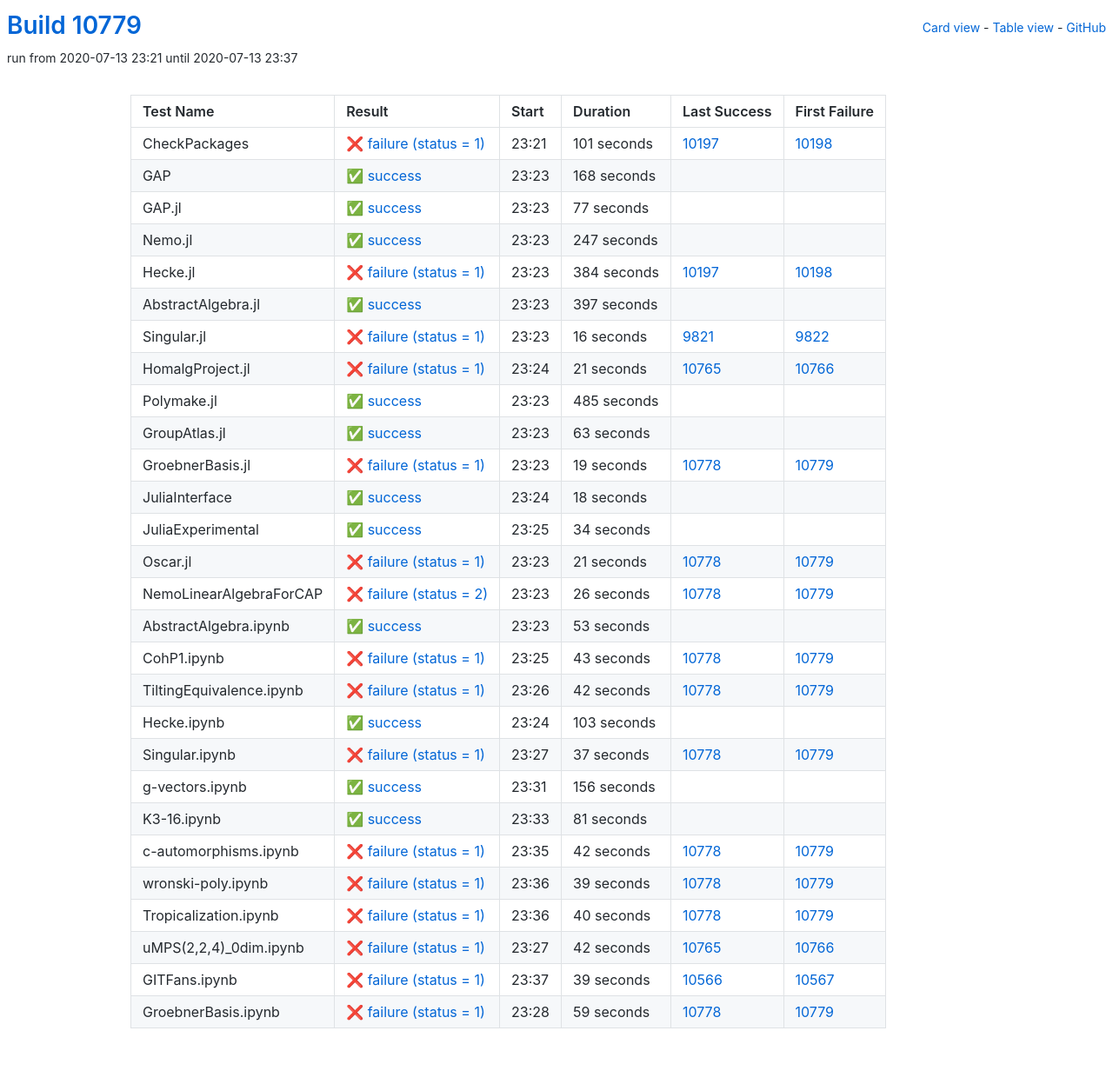
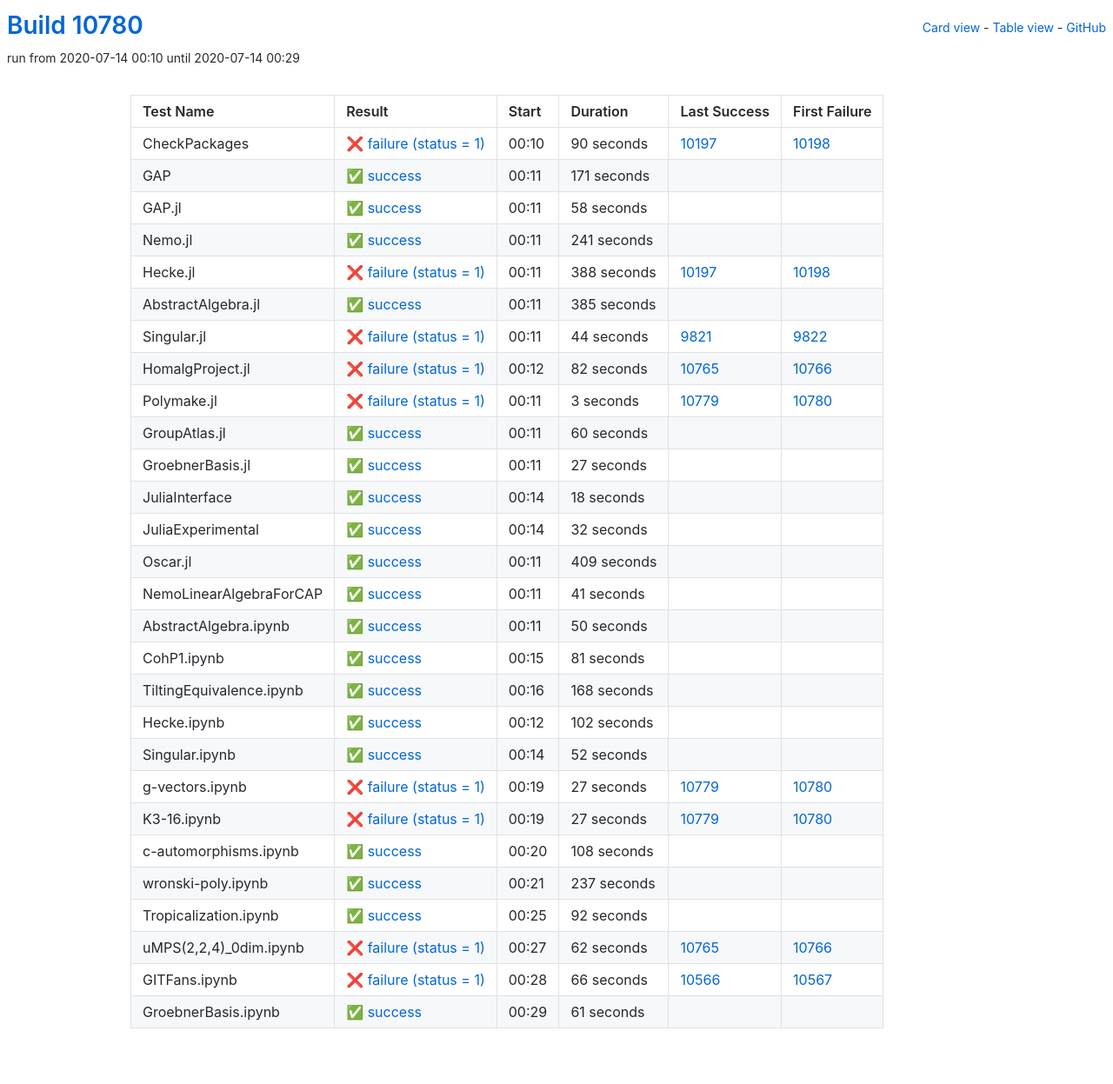
Before and after one commit to oscar-system/oscar-ci-status, a Jekyll site: the page built from table.html, in a window 1280 px wide. Shown: the whole page at 87% size. Built offline with Jekyll 4.4.1, drawn with Linux system fonts in a browser that asks for light colours.

Commit message:
Build #10780

```diff
--- a/_data/ci.yml
+++ b/_data/ci.yml
@@ -1,6 +1,6 @@
 ---
-build: 10779
-build_url: https://oscarci.mathematik.uni-kl.de/job/oscar/10779/
+build: 10780
+build_url: https://oscarci.mathematik.uni-kl.de/job/oscar/10780/
 job: oscar
 organization: oscar-system
 repo: oscar-ci-status
@@ -8,140 +8,140 @@
 tests:
 - name: CheckPackages
   id: checkpackages
-  log: https://oscarci.mathematik.uni-kl.de/job/oscar/10779/artifact/logs/build-10779/CheckPackages.log
-  start: 2020-07-13 23:21
+  log: https://oscarci.mathematik.uni-kl.de/job/oscar/10780/artifact/logs/build-10780/CheckPackages.log
+  start: 2020-07-14 00:10
   success: false
   exitcode: 1
   status: failure
-  duration: 101
+  duration: 90
   last_success: 10197
   last_success_url: https://oscarci.mathematik.uni-kl.de/job/oscar/10197/
   first_failure: 10198
   first_failure_url: https://oscarci.mathematik.uni-kl.de/job/oscar/10198/
 - name: GAP
   id: gap
-  log: https://oscarci.mathematik.uni-kl.de/job/oscar/10779/artifact/logs/build-10779/GAP.log
-  start: 2020-07-13 23:23
+  log: https://oscarci.mathematik.uni-kl.de/job/oscar/10780/artifact/logs/build-10780/GAP.log
+  start: 2020-07-14 00:11
   success: true
   exitcode: 0
   status: success
-  duration: 168
+  duration: 171
   last_success: false
   last_success_url:
   first_failure: false
   first_failure_url:
 - name: GAP.jl
   id: gap-jl
-  log: https://oscarci.mathematik.uni-kl.de/job/oscar/10779/artifact/logs/build-10779/GAP.jl.log
-  start: 2020-07-13 23:23
+  log: https://oscarci.mathematik.uni-kl.de/job/oscar/10780/artifact/logs/build-10780/GAP.jl.log
+  start: 2020-07-14 00:11
   success: true
   exitcode: 0
   status: success
-  duration: 77
+  duration: 58
   last_success: false
   last_success_url:
   first_failure: false
   first_failure_url:
 - name: Nemo.jl
   id: nemo-jl
-  log: https://oscarci.mathematik.uni-kl.de/job/oscar/10779/artifact/logs/build-10779/Nemo.jl.log
-  start: 2020-07-13 23:23
+  log: https://oscarci.mathematik.uni-kl.de/job/oscar/10780/artifact/logs/build-10780/Nemo.jl.log
+  start: 2020-07-14 00:11
   success: true
   exitcode: 0
   status: success
-  duration: 247
+  duration: 241
   last_success: false
   last_success_url:
   first_failure: false
   first_failure_url:
 - name: Hecke.jl
   id: hecke-jl
-  log: https://oscarci.mathematik.uni-kl.de/job/oscar/10779/artifact/logs/build-10779/Hecke.jl.log
-  start: 2020-07-13 23:23
+  log: https://oscarci.mathematik.uni-kl.de/job/oscar/10780/artifact/logs/build-10780/Hecke.jl.log
+  start: 2020-07-14 00:11
   success: false
   exitcode: 1
   status: failure
-  duration: 384
+  duration: 388
   last_success: 10197
   last_success_url: https://oscarci.mathematik.uni-kl.de/job/oscar/10197/
   first_failure: 10198
   first_failure_url: https://oscarci.mathematik.uni-kl.de/job/oscar/10198/
 - name: AbstractAlgebra.jl
   id: abstractalgebra-jl
-  log: https://oscarci.mathematik.uni-kl.de/job/oscar/10779/artifact/logs/build-10779/AbstractAlgebra.jl.log
-  start: 2020-07-13 23:23
+  log: https://oscarci.mathematik.uni-kl.de/job/oscar/10780/artifact/logs/build-10780/AbstractAlgebra.jl.log
+  start: 2020-07-14 00:11
   success: true
   exitcode: 0
   status: success
-  duration: 397
+  duration: 385
   last_success: false
   last_success_url:
   first_failure: false
   first_failure_url:
 - name: Singular.jl
   id: singular-jl
-  log: https://oscarci.mathematik.uni-kl.de/job/oscar/10779/artifact/logs/build-10779/Singular.jl.log
-  start: 2020-07-13 23:23
+  log: https://oscarci.mathematik.uni-kl.de/job/oscar/10780/artifact/logs/build-10780/Singular.jl.log
+  start: 2020-07-14 00:11
   success: false
   exitcode: 1
   status: failure
-  duration: 16
+  duration: 44
   last_success: 9821
   last_success_url: https://oscarci.mathematik.uni-kl.de/job/oscar/9821/
   first_failure: 9822
   first_failure_url: https://oscarci.mathematik.uni-kl.de/job/oscar/9822/
 - name: HomalgProject.jl
   id: homalgproject-jl
-  log: https://oscarci.mathematik.uni-kl.de/job/oscar/10779/artifact/logs/build-10779/HomalgProject.jl.log
-  start: 2020-07-13 23:24
+  log: https://oscarci.mathematik.uni-kl.de/job/oscar/10780/artifact/logs/build-10780/HomalgProject.jl.log
+  start: 2020-07-14 00:12
   success: false
   exitcode: 1
   status: failure
-  duration: 21
+  duration: 82
   last_success: 10765
   last_success_url: https://oscarci.mathematik.uni-kl.de/job/oscar/10765/
   first_failure: 10766
   first_failure_url: https://oscarci.mathematik.uni-kl.de/job/oscar/10766/
 - name: Polymake.jl
   id: polymake-jl
-  log: https://oscarci.mathematik.uni-kl.de/job/oscar/10779/artifact/logs/build-10779/Polymake.jl.log
-  start: 2020-07-13 23:23
+  log: https://oscarci.mathematik.uni-kl.de/job/oscar/10780/artifact/logs/build-10780/Polymake.jl.log
+  start: 2020-07-14 00:11
+  success: false
+  exitcode: 1
+  status: failure
+  duration: 3
+  last_success: 10779
+  last_success_url: https://oscarci.mathematik.uni-kl.de/job/oscar/10779/
+  first_failure: 10780
+  first_failure_url: https://oscarci.mathematik.uni-kl.de/job/oscar/10780/
+- name: GroupAtlas.jl
+  id: groupatlas-jl
+  log: https://oscarci.mathematik.uni-kl.de/job/oscar/10780/artifact/logs/build-10780/GroupAtlas.jl.log
+  start: 2020-07-14 00:11
   success: true
   exitcode: 0
   status: success
-  duration: 485
-  last_success: false
-  last_success_url:
-  first_failure: false
-  first_failure_url:
-- name: GroupAtlas.jl
-  id: groupatlas-jl
-  log: https://oscarci.mathematik.uni-kl.de/job/oscar/10779/artifact/logs/build-10779/GroupAtlas.jl.log
-  start: 2020-07-13 23:23
-  success: true
-  exitcode: 0
-  status: success
-  duration: 63
+  duration: 60
   last_success: false
   last_success_url:
   first_failure: false
   first_failure_url:
 - name: GroebnerBasis.jl
   id: groebnerbasis-jl
-  log: https://oscarci.mathematik.uni-kl.de/job/oscar/10779/artifact/logs/build-10779/GroebnerBasis.jl.log
-  start: 2020-07-13 23:23
-  success: false
-  exitcode: 1
-  status: failure
-  duration: 19
-  last_success: 10778
-  last_success_url: https://oscarci.mathematik.uni-kl.de/job/oscar/10778/
-  first_failure: 10779
-  first_failure_url: https://oscarci.mathematik.uni-kl.de/job/oscar/10779/
+  log: https://oscarci.mathematik.uni-kl.de/job/oscar/10780/artifact/logs/build-10780/GroebnerBasis.jl.log
+  start: 2020-07-14 00:11
+  success: true
+  exitcode: 0
+  status: success
+  duration: 27
+  last_success: false
+  last_success_url:
+  first_failure: false
+  first_failure_url:
 - name: JuliaInterface
   id: juliainterface
-  log: https://oscarci.mathematik.uni-kl.de/job/oscar/10779/artifact/logs/build-10779/JuliaInterface.log
-  start: 2020-07-13 23:24
+  log: https://oscarci.mathematik.uni-kl.de/job/oscar/10780/artifact/logs/build-10780/JuliaInterface.log
+  start: 2020-07-14 00:14
   success: true
   exitcode: 0
   status: success
@@ -152,116 +152,56 @@
   first_failure_url:
 - name: JuliaExperimental
   id: juliaexperimental
-  log: https://oscarci.mathematik.uni-kl.de/job/oscar/10779/artifact/logs/build-10779/JuliaExperimental.log
-  start: 2020-07-13 23:25
+  log: https://oscarci.mathematik.uni-kl.de/job/oscar/10780/artifact/logs/build-10780/JuliaExperimental.log
+  start: 2020-07-14 00:14
   success: true
   exitcode: 0
   status: success
-  duration: 34
+  duration: 32
   last_success: false
   last_success_url:
   first_failure: false
   first_failure_url:
 - name: Oscar.jl
   id: oscar-jl
-  log: https://oscarci.mathematik.uni-kl.de/job/oscar/10779/artifact/logs/build-10779/Oscar.jl.log
-  start: 2020-07-13 23:23
-  success: false
-  exitcode: 1
-  status: failure
-  duration: 21
-  last_success: 10778
-  last_success_url: https://oscarci.mathematik.uni-kl.de/job/oscar/10778/
-  first_failure: 10779
-  first_failure_url: https://oscarci.mathematik.uni-kl.de/job/oscar/10779/
-- name: NemoLinearAlgebraForCAP
-  id: nemolinearalgebraforcap
-  log: https://oscarci.mathematik.uni-kl.de/job/oscar/10779/artifact/logs/build-10779/NemoLinearAlgebraForCAP.log
-  start: 2020-07-13 23:23
-  success: false
-  exitcode: 2
-  status: failure
-  duration: 26
-  last_success: 10778
-  last_success_url: https://oscarci.mathematik.uni-kl.de/job/oscar/10778/
-  first_failure: 10779
-  first_failure_url: https://oscarci.mathematik.uni-kl.de/job/oscar/10779/
-- name: AbstractAlgebra.ipynb
-  id: abstractalgebra-ipynb
-  log: https://oscarci.mathematik.uni-kl.de/job/oscar/10779/artifact/logs/build-10779/AbstractAlgebra.ipynb.log
-  start: 2020-07-13 23:23
+  log: https://oscarci.mathematik.uni-kl.de/job/oscar/10780/artifact/logs/build-10780/Oscar.jl.log
+  start: 2020-07-14 00:11
   success: true
   exitcode: 0
   status: success
-  duration: 53
+  duration: 409
+  last_success: false
+  last_success_url:
+  first_failure: false
+  first_failure_url:
+- name: NemoLinearAlgebraForCAP
+  id: nemolinearalgebraforcap
+  log: https://oscarci.mathematik.uni-kl.de/job/oscar/10780/artifact/logs/build-10780/NemoLinearAlgebraForCAP.log
+  start: 2020-07-14 00:11
+  success: true
+  exitcode: 0
+  status: success
+  duration: 41
+  last_success: false
+  last_success_url:
+  first_failure: false
+  first_failure_url:
+- name: AbstractAlgebra.ipynb
+  id: abstractalgebra-ipynb
+  log: https://oscarci.mathematik.uni-kl.de/job/oscar/10780/artifact/logs/build-10780/AbstractAlgebra.ipynb.log
+  start: 2020-07-14 00:11
+  success: true
+  exitcode: 0
+  status: success
+  duration: 50
   last_success: false
   last_success_url:
   first_failure: false
   first_failure_url:
 - name: CohP1.ipynb
   id: cohp1-ipynb
-  log: https://oscarci.mathematik.uni-kl.de/job/oscar/10779/artifact/logs/build-10779/CohP1.ipynb.log
-  start: 2020-07-13 23:25
-  success: false
-  exitcode: 1
-  status: failure
-  duration: 43
-  last_success: 10778
-  last_success_url: https://oscarci.mathematik.uni-kl.de/job/oscar/10778/
-  first_failure: 10779
-  first_failure_url: https://oscarci.mathematik.uni-kl.de/job/oscar/10779/
-- name: TiltingEquivalence.ipynb
-  id: tiltingequivalence-ipynb
-  log: https://oscarci.mathematik.uni-kl.de/job/oscar/10779/artifact/logs/build-10779/TiltingEquivalence.ipynb.log
-  start: 2020-07-13 23:26
-  success: false
-  exitcode: 1
-  status: failure
-  duration: 42
-  last_success: 10778
-  last_success_url: https://oscarci.mathematik.uni-kl.de/job/oscar/10778/
-  first_failure: 10779
-  first_failure_url: https://oscarci.mathematik.uni-kl.de/job/oscar/10779/
-- name: Hecke.ipynb
-  id: hecke-ipynb
-  log: https://oscarci.mathematik.uni-kl.de/job/oscar/10779/artifact/logs/build-10779/Hecke.ipynb.log
-  start: 2020-07-13 23:24
-  success: true
-  exitcode: 0
-  status: success
-  duration: 103
-  last_success: false
-  last_success_url:
-  first_failure: false
-  first_failure_url:
-- name: Singular.ipynb
-  id: singular-ipynb
-  log: https://oscarci.mathematik.uni-kl.de/job/oscar/10779/artifact/logs/build-10779/Singular.ipynb.log
-  start: 2020-07-13 23:27
-  success: false
-  exitcode: 1
-  status: failure
-  duration: 37
-  last_success: 10778
-  last_success_url: https://oscarci.mathematik.uni-kl.de/job/oscar/10778/
-  first_failure: 10779
-  first_failure_url: https://oscarci.mathematik.uni-kl.de/job/oscar/10779/
-- name: g-vectors.ipynb
-  id: g-vectors-ipynb
-  log: https://oscarci.mathematik.uni-kl.de/job/oscar/10779/artifact/logs/build-10779/g-vectors.ipynb.log
-  start: 2020-07-13 23:31
-  success: true
-  exitcode: 0
-  status: success
-  duration: 156
-  last_success: false
-  last_success_url:
-  first_failure: false
-  first_failure_url:
-- name: K3-16.ipynb
-  id: k3-16-ipynb
-  log: https://oscarci.mathematik.uni-kl.de/job/oscar/10779/artifact/logs/build-10779/K3-16.ipynb.log
-  start: 2020-07-13 23:33
+  log: https://oscarci.mathematik.uni-kl.de/job/oscar/10780/artifact/logs/build-10780/CohP1.ipynb.log
+  start: 2020-07-14 00:15
   success: true
   exitcode: 0
   status: success
@@ -270,75 +210,135 @@
   last_success_url:
   first_failure: false
   first_failure_url:
-- name: c-automorphisms.ipynb
-  id: c-automorphisms-ipynb
-  log: https://oscarci.mathematik.uni-kl.de/job/oscar/10779/artifact/logs/build-10779/c-automorphisms.ipynb.log
-  start: 2020-07-13 23:35
+- name: TiltingEquivalence.ipynb
+  id: tiltingequivalence-ipynb
+  log: https://oscarci.mathematik.uni-kl.de/job/oscar/10780/artifact/logs/build-10780/TiltingEquivalence.ipynb.log
+  start: 2020-07-14 00:16
+  success: true
+  exitcode: 0
+  status: success
+  duration: 168
+  last_success: false
+  last_success_url:
+  first_failure: false
+  first_failure_url:
+- name: Hecke.ipynb
+  id: hecke-ipynb
+  log: https://oscarci.mathematik.uni-kl.de/job/oscar/10780/artifact/logs/build-10780/Hecke.ipynb.log
+  start: 2020-07-14 00:12
+  success: true
+  exitcode: 0
+  status: success
+  duration: 102
+  last_success: false
+  last_success_url:
+  first_failure: false
+  first_failure_url:
+- name: Singular.ipynb
+  id: singular-ipynb
+  log: https://oscarci.mathematik.uni-kl.de/job/oscar/10780/artifact/logs/build-10780/Singular.ipynb.log
+  start: 2020-07-14 00:14
+  success: true
+  exitcode: 0
+  status: success
+  duration: 52
+  last_success: false
+  last_success_url:
+  first_failure: false
+  first_failure_url:
+- name: g-vectors.ipynb
+  id: g-vectors-ipynb
+  log: https://oscarci.mathematik.uni-kl.de/job/oscar/10780/artifact/logs/build-10780/g-vectors.ipynb.log
+  start: 2020-07-14 00:19
   success: false
   exitcode: 1
   status: failure
-  duration: 42
-  last_success: 10778
-  last_success_url: https://oscarci.mathematik.uni-kl.de/job/oscar/10778/
-  first_failure: 10779
-  first_failure_url: https://oscarci.mathematik.uni-kl.de/job/oscar/10779/
-- name: wronski-poly.ipynb
-  id: wronski-poly-ipynb
-  log: https://oscarci.mathematik.uni-kl.de/job/oscar/10779/artifact/logs/build-10779/wronski-poly.ipynb.log
-  start: 2020-07-13 23:36
+  duration: 27
+  last_success: 10779
+  last_success_url: https://oscarci.mathematik.uni-kl.de/job/oscar/10779/
+  first_failure: 10780
+  first_failure_url: https://oscarci.mathematik.uni-kl.de/job/oscar/10780/
+- name: K3-16.ipynb
+  id: k3-16-ipynb
+  log: https://oscarci.mathematik.uni-kl.de/job/oscar/10780/artifact/logs/build-10780/K3-16.ipynb.log
+  start: 2020-07-14 00:19
   success: false
   exitcode: 1
   status: failure
-  duration: 39
-  last_success: 10778
-  last_success_url: https://oscarci.mathematik.uni-kl.de/job/oscar/10778/
-  first_failure: 10779
-  first_failure_url: https://oscarci.mathematik.uni-kl.de/job/oscar/10779/
+  duration: 27
+  last_success: 10779
+  last_success_url: https://oscarci.mathematik.uni-kl.de/job/oscar/10779/
+  first_failure: 10780
+  first_failure_url: https://oscarci.mathematik.uni-kl.de/job/oscar/10780/
+- name: c-automorphisms.ipynb
+  id: c-automorphisms-ipynb
+  log: https://oscarci.mathematik.uni-kl.de/job/oscar/10780/artifact/logs/build-10780/c-automorphisms.ipynb.log
+  start: 2020-07-14 00:20
+  success: true
+  exitcode: 0
+  status: success
+  duration: 108
+  last_success: false
+  last_success_url:
+  first_failure: false
+  first_failure_url:
+- name: wronski-poly.ipynb
+  id: wronski-poly-ipynb
+  log: https://oscarci.mathematik.uni-kl.de/job/oscar/10780/artifact/logs/build-10780/wronski-poly.ipynb.log
+  start: 2020-07-14 00:21
+  success: true
+  exitcode: 0
+  status: success
+  duration: 237
+  last_success: false
+  last_success_url:
+  first_failure: false
+  first_failure_url:
 - name: Tropicalization.ipynb
   id: tropicalization-ipynb
-  log: https://oscarci.mathematik.uni-kl.de/job/oscar/10779/artifact/logs/build-10779/Tropicalization.ipynb.log
-  start: 2020-07-13 23:36
+  log: https://oscarci.mathematik.uni-kl.de/job/oscar/10780/artifact/logs/build-10780/Tropicalization.ipynb.log
+  start: 2020-07-14 00:25
+  success: true
+  exitcode: 0
+  status: success
+  duration: 92
+  last_success: false
+  last_success_url:
+  first_failure: false
+  first_failure_url:
+- name: uMPS(2,2,4)_0dim.ipynb
+  id: umps-2-2-4-0dim-ipynb
+  log: https://oscarci.mathematik.uni-kl.de/job/oscar/10780/artifact/logs/build-10780/uMPS-2-2-4-_0dim.ipynb.log
+  start: 2020-07-14 00:27
   success: false
   exitcode: 1
   status: failure
-  duration: 40
-  last_success: 10778
-  last_success_url: https://oscarci.mathematik.uni-kl.de/job/oscar/10778/
-  first_failure: 10779
-  first_failure_url: https://oscarci.mathematik.uni-kl.de/job/oscar/10779/
-- name: uMPS(2,2,4)_0dim.ipynb
-  id: umps-2-2-4-0dim-ipynb
-  log: https://oscarci.mathematik.uni-kl.de/job/oscar/10779/artifact/logs/build-10779/uMPS-2-2-4-_0dim.ipynb.log
-  start: 2020-07-13 23:27
-  success: false
-  exitcode: 1
-  status: failure
-  duration: 42
+  duration: 62
   last_success: 10765
   last_success_url: https://oscarci.mathematik.uni-kl.de/job/oscar/10765/
   first_failure: 10766
   first_failure_url: https://oscarci.mathematik.uni-kl.de/job/oscar/10766/
 - name: GITFans.ipynb
   id: gitfans-ipynb
-  log: https://oscarci.mathematik.uni-kl.de/job/oscar/10779/artifact/logs/build-10779/GITFans.ipynb.log
-  start: 2020-07-13 23:37
+  log: https://oscarci.mathematik.uni-kl.de/job/oscar/10780/artifact/logs/build-10780/GITFans.ipynb.log
+  start: 2020-07-14 00:28
   success: false
   exitcode: 1
   status: failure
-  duration: 39
+  duration: 66
   last_success: 10566
   last_success_url: https://oscarci.mathematik.uni-kl.de/job/oscar/10566/
   first_failure: 10567
   first_failure_url: https://oscarci.mathematik.uni-kl.de/job/oscar/10567/
 - name: GroebnerBasis.ipynb
   id: groebnerbasis-ipynb
-  log: https://oscarci.mathematik.uni-kl.de/job/oscar/10779/artifact/logs/build-10779/GroebnerBasis.ipynb.log
-  start: 2020-07-13 23:28
-  success: false
-  exitcode: 1
-  status: failure
-  duration: 59
-  last_success: 10778
-  last_success_url: https://oscarci.mathematik.uni-kl.de/job/oscar/10778/
-  first_failure: 10779
-  first_failure_url: https://oscarci.mathematik.uni-kl.de/job/oscar/10779/
+  log: https://oscarci.mathematik.uni-kl.de/job/oscar/10780/artifact/logs/build-10780/GroebnerBasis.ipynb.log
+  start: 2020-07-14 00:29
+  success: true
+  exitcode: 0
+  status: success
+  duration: 61
+  last_success: false
+  last_success_url:
+  first_failure: false
+  first_failure_url:
```
Also changed, not shown: README.md.
